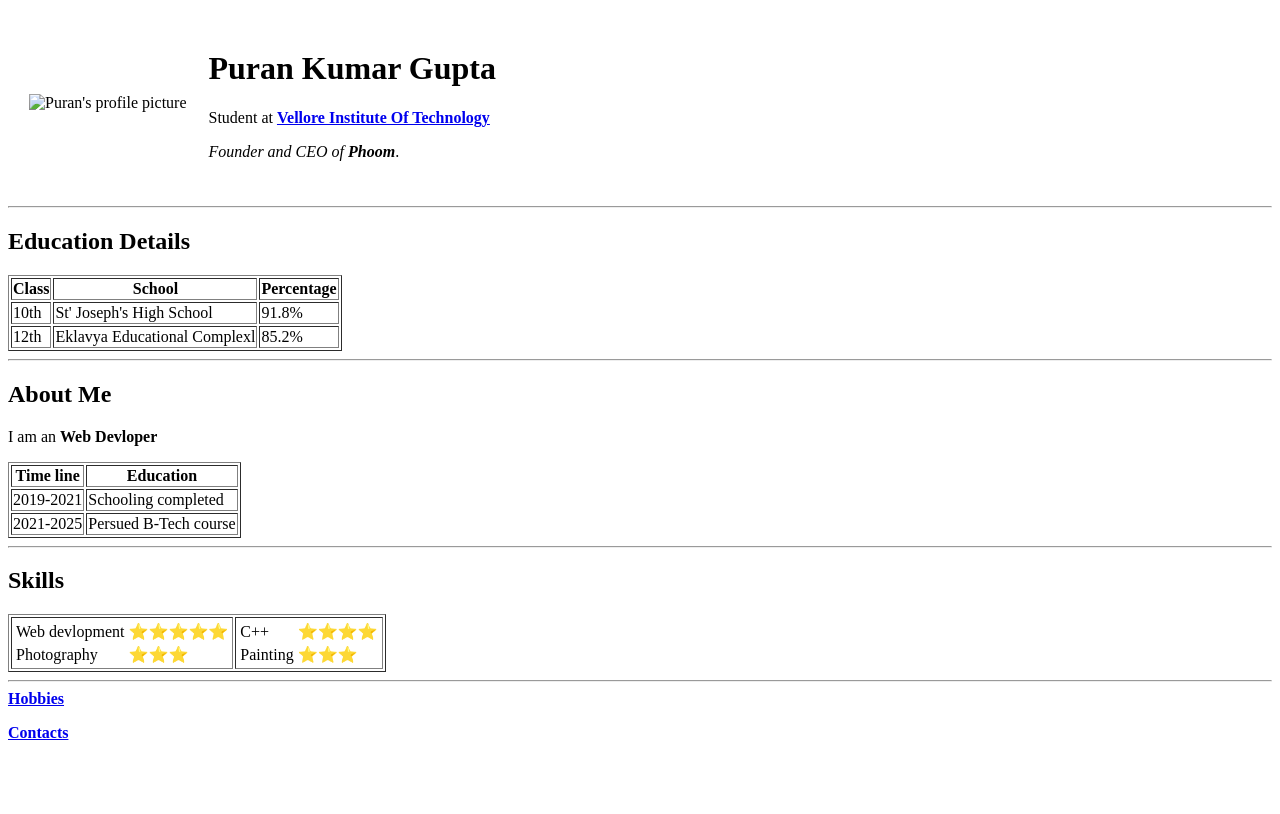
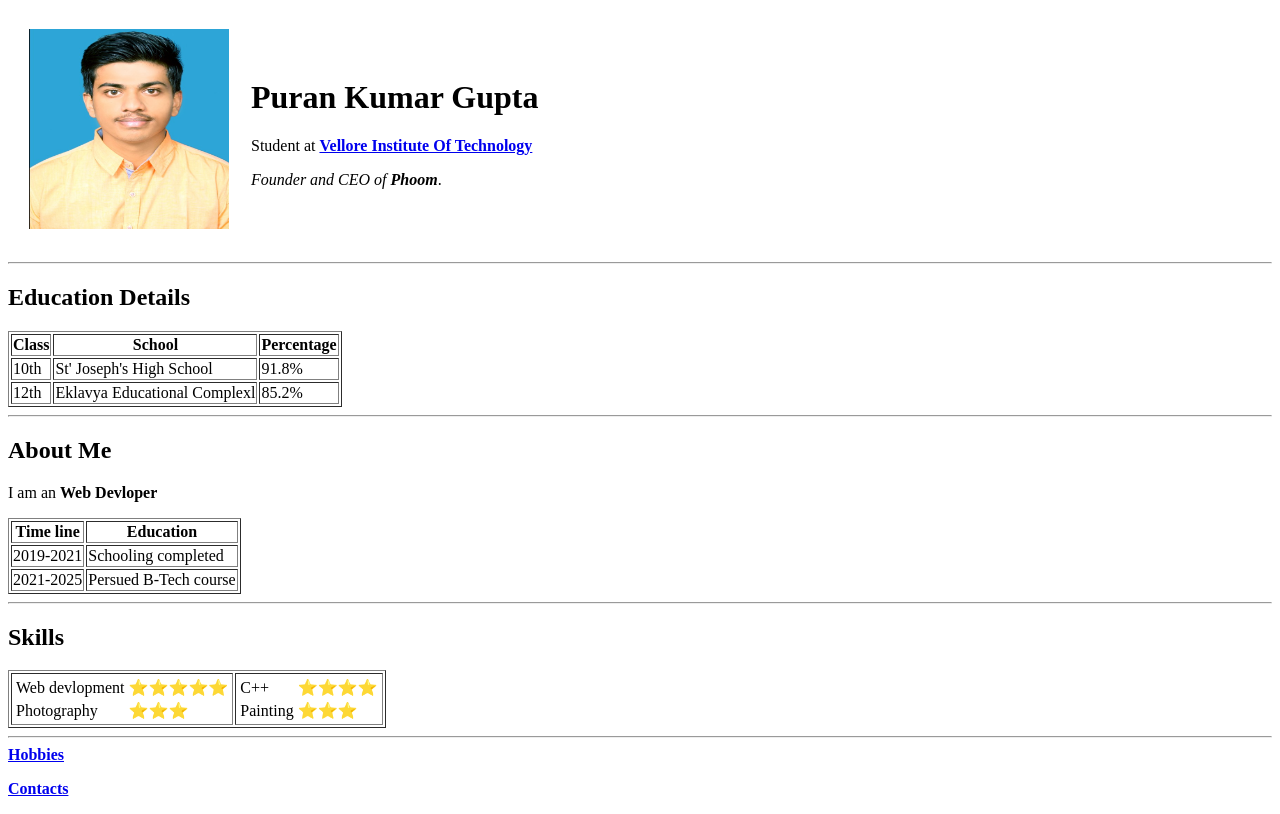
Before and after one commit to puran2003gupta/cv, a plain HTML site: page index.html in a window 1280 px wide. Drawn offline with Linux system fonts and the light colour scheme.

Commit message:
Update index.html

```diff
--- a/index.html
+++ b/index.html
@@ -7,7 +7,7 @@
 <body>
     <table cellspacing ="20">
         <tr>
-            <td><img src="images/Puran.png" height = "200" width = "200" alt="Puran's profile picture"/></td>
+            <td><img src="Puran.png" height = "200" width = "200" alt="Puran's profile picture"/></td>
             <td><h1>  Puran Kumar Gupta </h1>
                 <p> Student at <strong><a href="https://vtop.vit.ac.in/vtop/initialProcess">Vellore Institute Of Technology</a></strong></p>
                 <p><em>  Founder and CEO of <strong>Phoom</strong></em>.</p>
```
